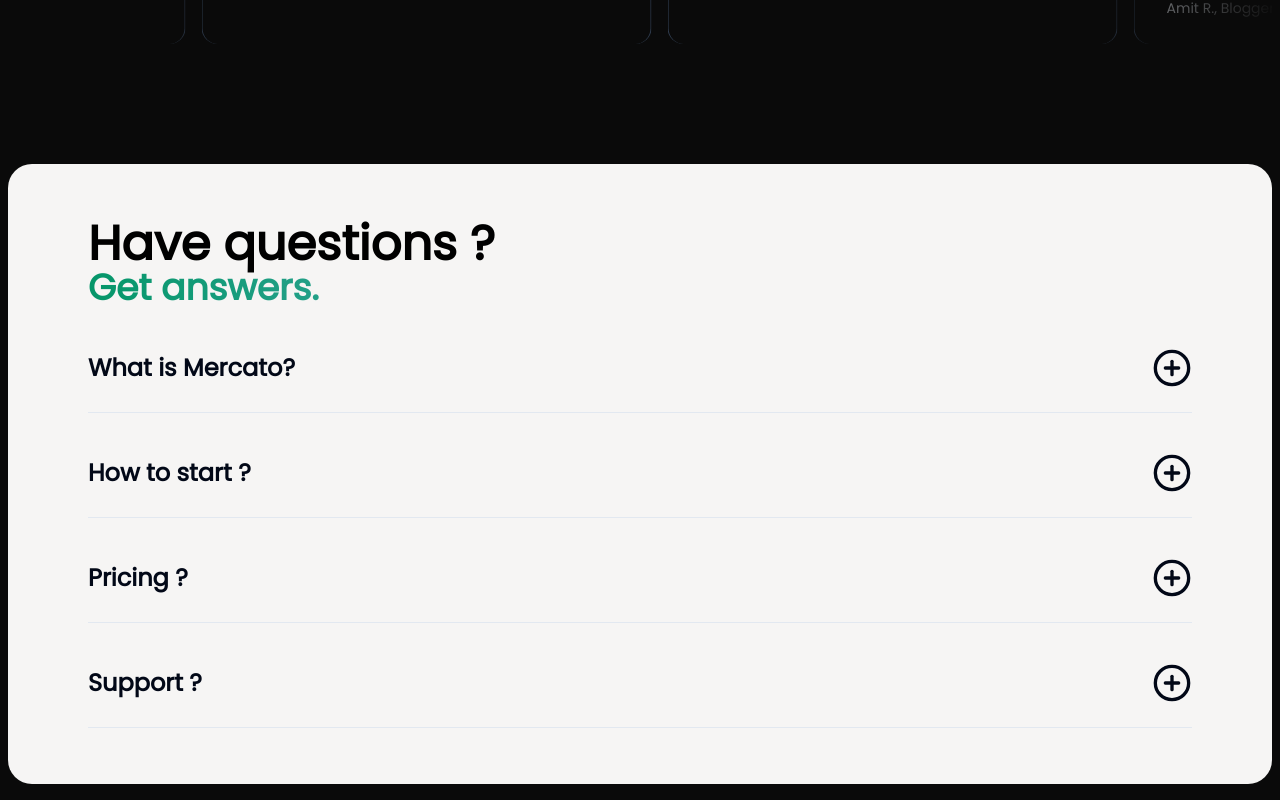
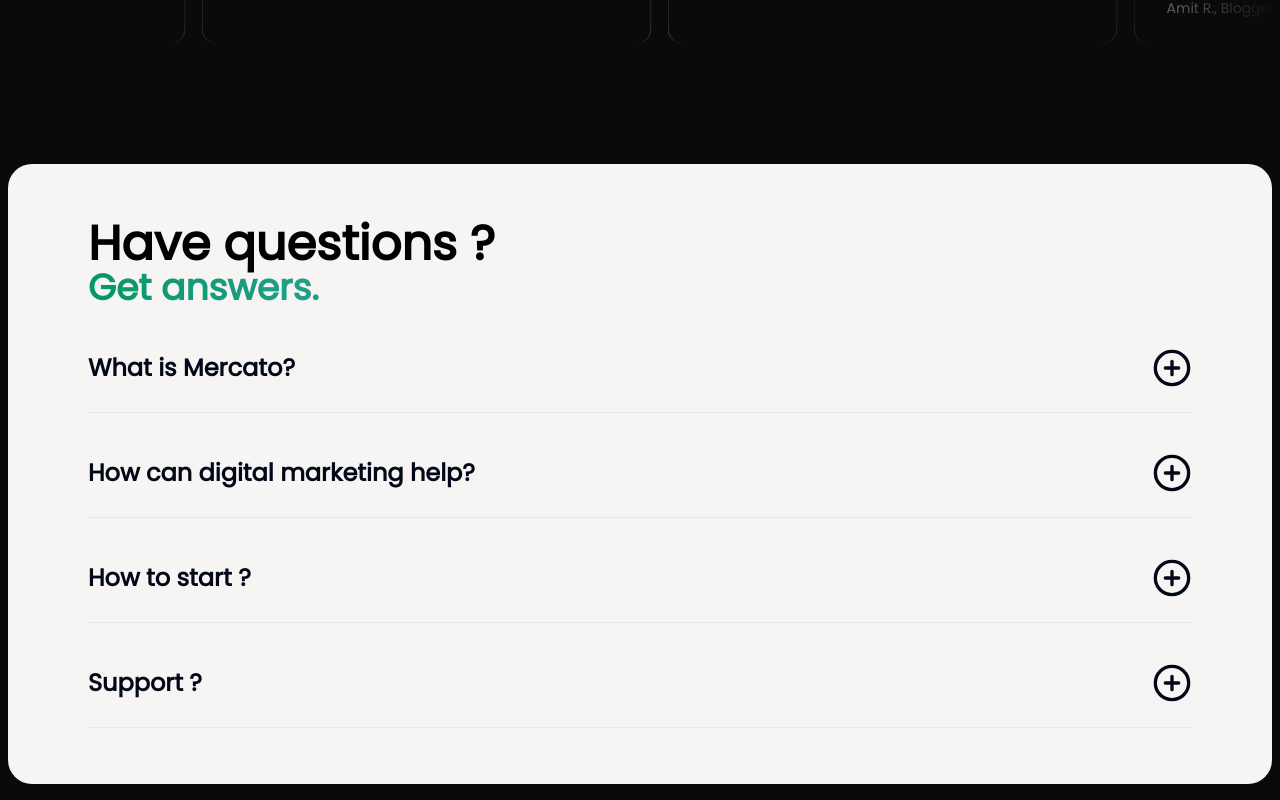
Before and after one commit to suyashranjan-1/Mercato, a Next.js app: page / in a window 1280 px wide. Shown: the part 6776-7576 px from the top of the page. Built offline with nearby package versions, Linux system fonts and the light colour scheme.

Commit message:
FAQ update

```diff
--- a/app/faq.tsx
+++ b/app/faq.tsx
@@ -28,18 +28,18 @@
               provides a range of services to help businesses grow online.
             </AccordionContent>
           </AccordionItem>
+          <AccordionItem value="item-3">
+            <AccordionTrigger>How can digital marketing help?</AccordionTrigger>
+            <AccordionContent>
+            Digital marketing boosts your online visibility, attracts targeted customers, and drives sales through social media, and ads.
+            </AccordionContent>
+          </AccordionItem>
+
           <AccordionItem value="item-2">
             <AccordionTrigger>How to start ?</AccordionTrigger>
             <AccordionContent>
               You can start by contacting us. We will get back to you within 24
               hours.
-            </AccordionContent>
-          </AccordionItem>
-          <AccordionItem value="item-3">
-            <AccordionTrigger>Pricing ?</AccordionTrigger>
-            <AccordionContent>
-              We offer custom tailored solutions for your business. Contact us
-              to get a quote.
             </AccordionContent>
           </AccordionItem>
 
```
